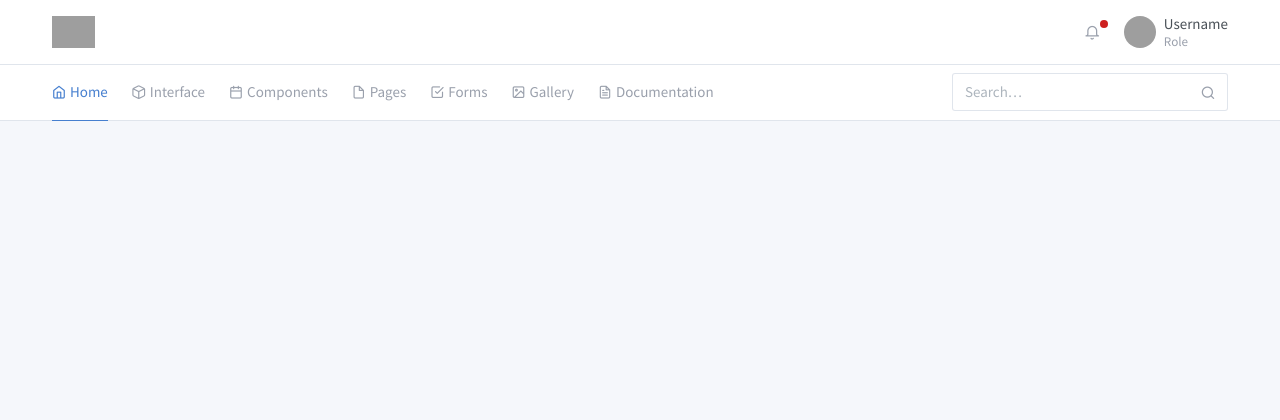
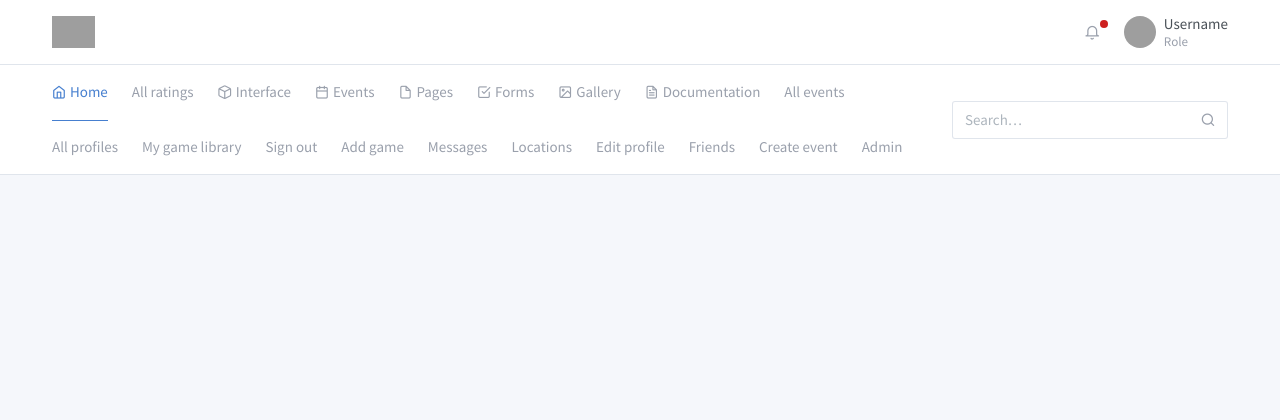
Before and after one commit to narius/SelectGame, a Django app: page /all_events/ in a window 1280 px wide. Shown: the top 420 px of the page. Run offline with Django 3.2, Linux system fonts and the light colour scheme; the visitor is signed in with stand-in values (Sample User, id 1); data that the repository does not hold is empty; some libraries are stand-ins or nearby versions; grey boxes are pictures that could not be loaded.

Commit message:
added all links to base

```diff
--- a/Sites/templates/base.html
+++ b/Sites/templates/base.html
@@ -118,6 +118,9 @@
                     <a href="{% url 'selectgame:index' %}" class="nav-link active"><i class="fe fe-home"></i> Home</a>
                   </li>
                   <li class="nav-item">
+                    <a class="nav-link" href="{% url 'selectgame:all_game_rating' %}">{% trans "All ratings" %}</a>
+                  </li>
+                  <li class="nav-item">
                     <a href="javascript:void(0)" class="nav-link" data-toggle="dropdown"><i class="fe fe-box"></i> Interface</a>
                     <div class="dropdown-menu dropdown-menu-arrow">
                       <a href="./cards.html" class="dropdown-item ">Cards design</a>
@@ -126,12 +129,11 @@
                     </div>
                   </li>
                   <li class="nav-item dropdown">
-                    <a href="javascript:void(0)" class="nav-link" data-toggle="dropdown"><i class="fe fe-calendar"></i> Components</a>
+                    <a href="javascript:void(0)" class="nav-link" data-toggle="dropdown"><i class="fe fe-calendar"></i> Events</a>
                     <div class="dropdown-menu dropdown-menu-arrow">
-                      <a href="./maps.html" class="dropdown-item ">Maps</a>
-                      <a href="./icons.html" class="dropdown-item ">Icons</a>
-                      <a href="./store.html" class="dropdown-item ">Store</a>
-                      <a href="./blog.html" class="dropdown-item ">Blog</a>
+                      <a href="#" class="dropdown-item ">{% trans "My events"%}</a>
+                      <a href="#" class="dropdown-item ">{% trans "Create event"%}</a>
+                      <a href="#" class="dropdown-item ">{% trans "Find event"%}</a>
                     </div>
                   </li>
                   <li class="nav-item dropdown">
@@ -161,6 +163,43 @@
                   <li class="nav-item">
                     <a href="./docs/index.html" class="nav-link"><i class="fe fe-file-text"></i> Documentation</a>
                   </li>
+                  <li class="nav-item"><a class="nav-link" href="{% url 'selectgame:all_events' %}">{% trans "All events" %}</a></li>
+                  <li class="nav-item"><a class="nav-link" href="{% url 'social:profiles' %}">{% trans "All profiles" %}</a></li>
+                  {% if user.is_authenticated %}
+                    <li class="nav-item">
+                      <a class="nav-link" href="{% url 'selectgame:game_library' %}">{% trans "My game library" %}</a>
+                    </li>
+                    <li class="nav-item">
+                      <a class="nav-link" href="{% url 'selectgame:logout' %}">{% trans "Sign out" %}</a>
+                    </li>
+                    <li class="nav-item">
+                      <a class="nav-link" href="{% url 'selectgame:add_game' %}">{% trans "Add game" %}</a>
+                    </li>
+                    <li class="nav-item">
+                      <a class="nav-link" href="{% url 'social:view_messages' %}">{% trans "Messages" %}</a>
+                    </li>
+                    <li class="nav-item">
+                      <a class="nav-link" href="{% url 'selectgame:locations' %}">{% trans "Locations" %}</a>
+                    </li>
+                    <li class="nav-item">
+                      <a class="nav-link" href="{% url 'social:edit_profile' %}">{% trans "Edit profile" %}</a>
+                    </li>
+                    <li class="nav-item">
+                      <a class="nav-link" href="{% url 'social:friends' %}">{% trans "Friends" %}</a>
+                    </li>
+                    <li class="nav-item">
+                      <a class="nav-link" href="{% url 'selectgame:create_event' %}">{% trans "Create event" %}</a>
+                    </li>
+                  {% else %}
+                    <li class="nav-item">
+                      <a class="nav-link" href="{% url 'selectgame:login' %}">{% trans "Sign in" %}</a>
+                    </li>
+                  {% endif %}
+                  {% if user.is_superuser%}
+                    <li class="nav-item">
+                      <a class="nav-link" href="{% url 'admin:index' %}">{% trans "Admin" %}</a>
+                    </li>
+                  {% endif %}
                 </ul>
               </div>
             </div>
```
